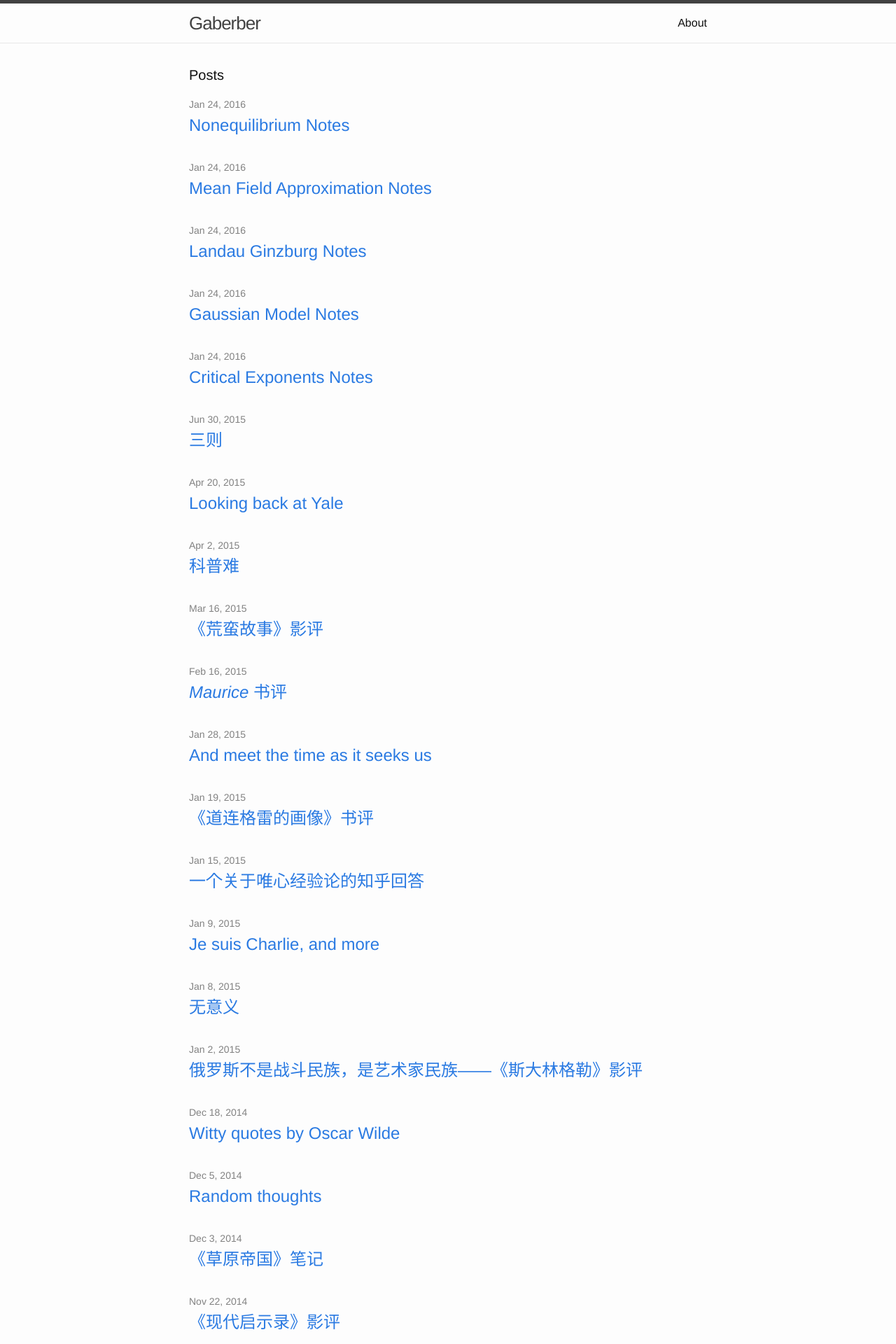
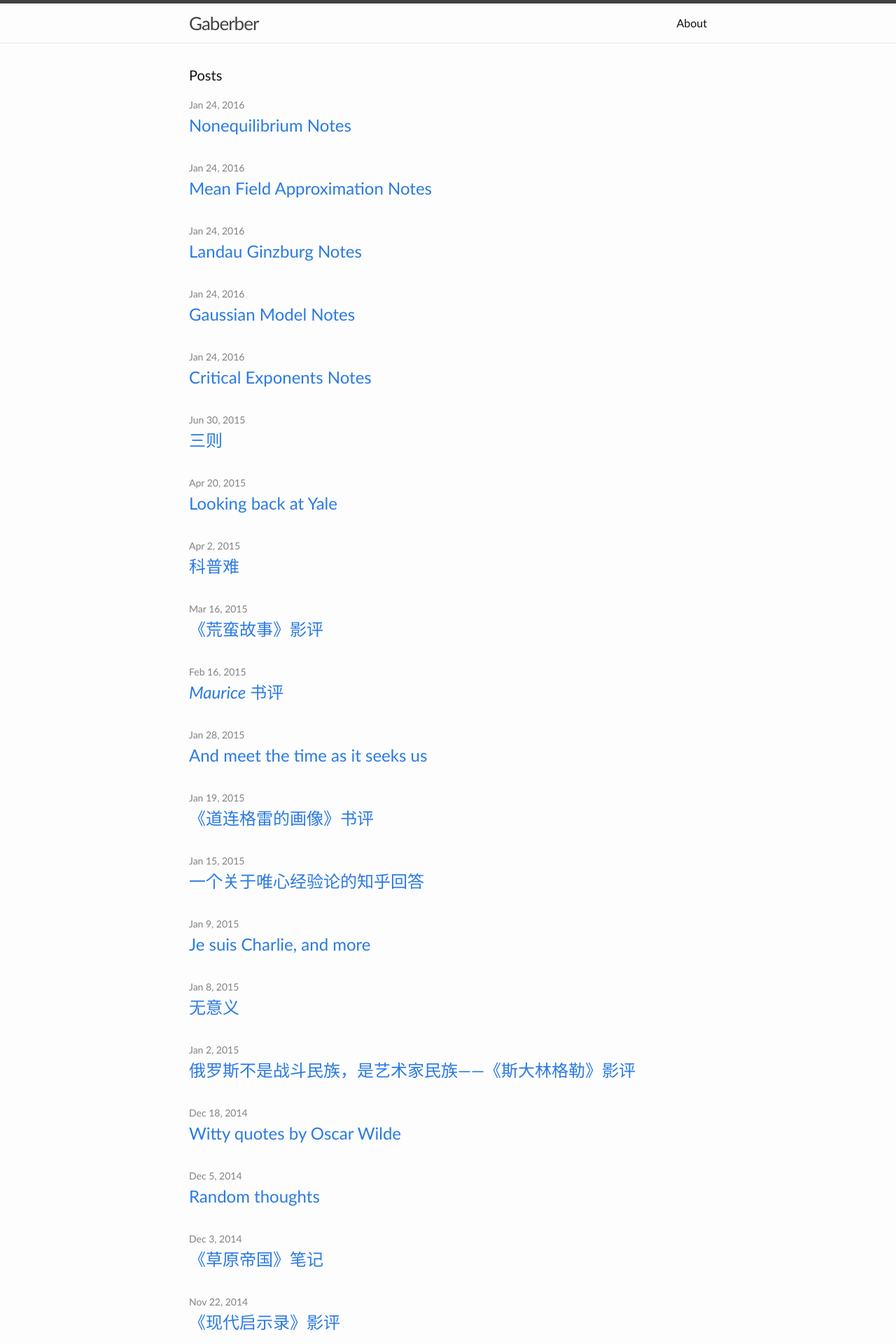
Before and after one commit to gaberber/gaberber.github.io, a Jekyll site: the page built from index.html, in a window 1280 px wide. Shown: the top 1920 px of the page at 70% size. Built offline with Jekyll 4.4.1, drawn with Linux system fonts in a browser that asks for light colours.

Commit message:
trebuchet

```diff
--- a/css/main.scss
+++ b/css/main.scss
@@ -6,7 +6,7 @@
 
 
 // Our variables
-$base-font-family: 'Futura', 'Helvetica Neue', 'Helvetica', 'PingFangSC-Light', 'Lantinghei SC', sans-serif;
+$base-font-family: 'Trebuchet MS', 'Helvetica Neue', 'Helvetica', 'PingFangSC-Light', 'Lantinghei SC', sans-serif;
 $base-font-size:   16px;
 $small-font-size:  $base-font-size * 0.875;
 $base-line-height: 1.5;
```
